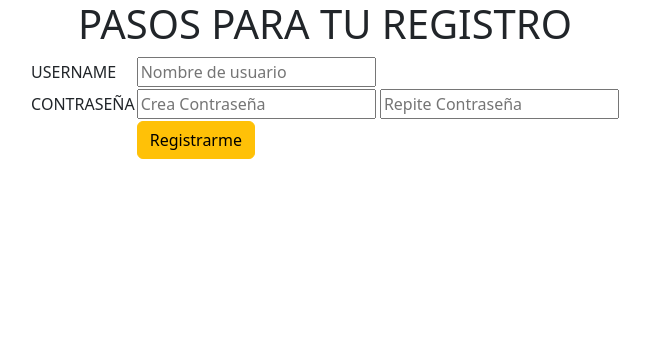
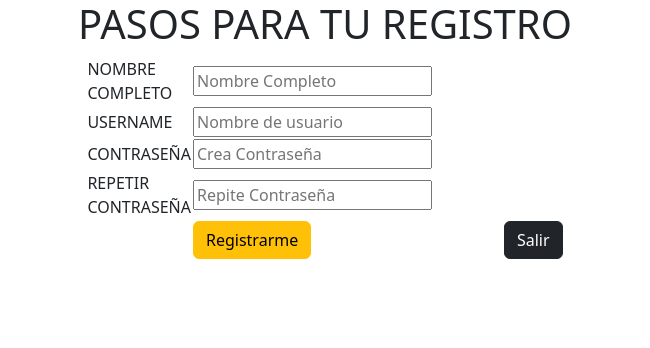
Before and after one commit to jhonUTEA/TodoList_Final, a PHP site: page /registrar.php in a window 1280 px wide. Shown: the top 348 px of the page, without its empty margins (315-965 px from the left). Run offline with PHP 8.4, Linux system fonts and the light colour scheme.

Commit message:
Se mejora entorno de registro en Registrar

```diff
--- a/registrar.php
+++ b/registrar.php
@@ -1,48 +1,122 @@
+<?php
+// Include the database connection
+include 'conexion.php'; // Asegúrate de que este archivo contenga la lógica de conexión
+
+// Variables para mensajes
+$mensaje_exito = "";
+$mensaje_error = "";
+
+// Check if the form has been submitted
+if ($_SERVER["REQUEST_METHOD"] == "POST") {
+    // Get user inputs
+    $nombreCompleto = $_POST['nombreCompleto']; // Campo para el nombre completo
+    $username = $_POST['username'];
+    $password = $_POST['password'];
+    $repeat_password = $_POST['repeat_password'];
+
+    // Check if passwords match
+    if ($password !== $repeat_password) {
+        $mensaje_error = "Las contraseñas no coinciden.";
+    } else {
+        // Prepare and bind to check if the username already exists
+        $stmt = $cn->prepare("SELECT * FROM USUARIO WHERE username = ?");
+        $stmt->bind_param("s", $username);
+        $stmt->execute();
+        $result = $stmt->get_result();
+
+        // Check if the username already exists
+        if ($result->num_rows > 0) {
+            $mensaje_error = "El nombre de usuario ya existe.";
+        } else {
+            // Hash the password before storing it
+            $hashed_password = password_hash($password, PASSWORD_DEFAULT);
+
+            // Insert new user (no need to specify id_user)
+            $stmt = $cn->prepare("INSERT INTO USUARIO (NombreCompleto, username, contraseña) VALUES (?, ?, ?)");
+            $stmt->bind_param("sss", $nombreCompleto, $username, $hashed_password);
+
+            if ($stmt->execute()) {
+                $mensaje_exito = "Registro exitoso. Puedes iniciar sesión.";
+            } else {
+                $mensaje_error = "Error al registrar el usuario: " . $stmt->error;
+            }
+        }
+    }
+
+    // Close the statement and connection
+    $stmt->close();
+    $cn->close();
+}
+?>
+
 <!DOCTYPE html>
-<html lang="en">
+<html lang="es">
 
 <head>
     <meta charset="UTF-8">
     <meta name="viewport" content="width=device-width, initial-scale=1.0">
     <link href="https://cdn.jsdelivr.net/npm/bootstrap@5.3.2/dist/css/bootstrap.min.css" rel="stylesheet" integrity="sha384-T3c6CoIi6uLrA9TneNEoa7RxnatzjcDSCmG1MXxSR1GAsXEV/Dwwykc2MPK8M2HN" crossorigin="anonymous">
-    <title>Document</title>
+    <title>Registro de Usuario</title>
 </head>
 
 <body>
-
+    <div class="container">
         <center>
             <header>
                 <h1>PASOS PARA TU REGISTRO</h1>
             </header>
             <section>
-            <table widht="200">
+                <form method="post" action="">
+                    <table width="200">
+                        <tr>
+                            <td>NOMBRE COMPLETO</td>
+                            <td>
+                                <input type="text" placeholder="Nombre Completo" name="nombreCompleto" required>
+                            </td>
+                        </tr>
                         <tr>
                             <td>USERNAME</td>
                             <td>
-                        <input type="text" placeholder="Nombre de usuario" name="user">
+                                <input type="text" placeholder="Nombre de usuario" name="username" required>
                             </td>
                         </tr>
                         <tr>
                             <td>CONTRASEÑA</td>
                             <td>
-                        <input type="text" placeholder="Crea Contraseña" name="password">
-                        <input type="text" placeholder="Repite Contraseña" name="user">
+                                <input type="password" placeholder="Crea Contraseña" name="password" required>
+                            </td>
+                        </tr>
+                        <tr>
+                            <td>REPETIR CONTRASEÑA</td>
+                            <td>
+                                <input type="password" placeholder="Repite Contraseña" name="repeat_password" required>
                             </td>
                         </tr>
                         <tr>
                             <td></td>
                             <td>
-                        <a href="ToDoList.php" class="btn btn-warning">
-                            <span>Registrarme</span>
+                                <button type="submit" class="btn btn-warning">Registrarme</button>
+                            </td>
+                            <td>
+                                <a href="index.php" class="btn btn-dark" style="margin-left: 70px;">
+                                    <span>Salir</span>
                                 </a>
                             </td>
                         </tr>
                     </table>
+                </form>
+
+                <!-- Mostrar mensajes de éxito o error -->
+                <?php if (!empty($mensaje_exito)): ?>
+                    <div class="alert alert-success mt-3"><?php echo $mensaje_exito; ?></div>
+                <?php elseif (!empty($mensaje_error)): ?>
+                    <div class="alert alert-danger mt-3"><?php echo $mensaje_error; ?></div>
+                <?php endif; ?>
             </section>
             <footer>
-
             </footer>
         </center>
+    </div>
 </body>
 
 </html>
```
Lines whose indentation alone changed are shown as unchanged.
